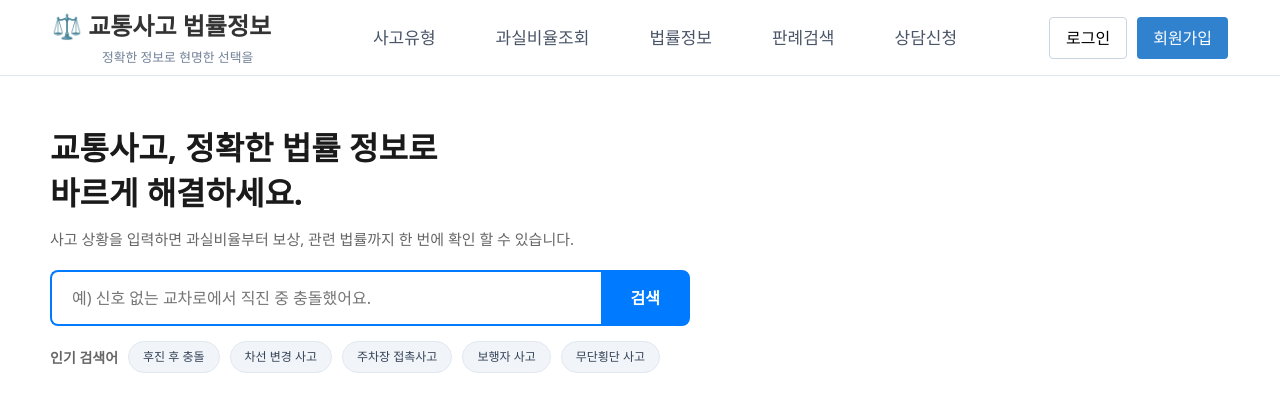
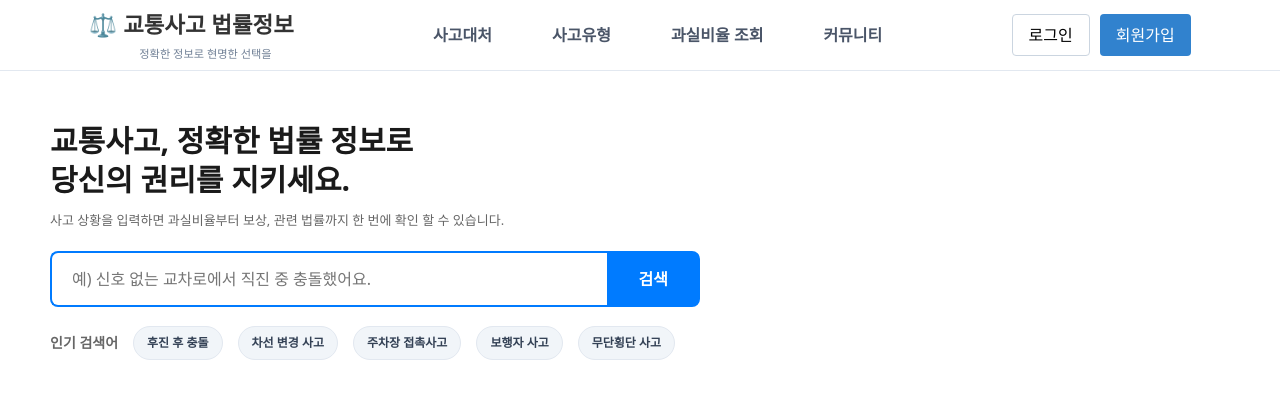
Before and after one commit to jeonseolmin/FaultFinder, a React (Vite) app in the folder faultFind_frontend/: page / in a window 1280 px wide. Shown: the top 412 px of the page. Built offline with nearby package versions, Linux system fonts and the light colour scheme.

Commit message:
fix: Heder, Nevbar 수정

```diff
--- a/faultFind_frontend/src/components/Heder/Heder.css
+++ b/faultFind_frontend/src/components/Heder/Heder.css
@@ -15,18 +15,18 @@
 
 /* 메인 타이틀 (큰 글자) */
 .main-title {
-  font-size: 32px;
+  font-size: 30px;
   font-weight: bold;
   color: #1a1a1a;
   margin-top: 0;
   margin-bottom: 12px;  /* 슬로건과의 간격 */
-  line-height: 1.4;
+  line-height: 1.3;
   text-align: left;
 }
 
 /* 슬로건 */
 .Heder-slogan {
-  font-size: 15px;
+  font-size: 13px;
   color: #666;
   margin-bottom: 20px;  /* 검색창과의 간격 */
   text-align: left;
@@ -38,7 +38,7 @@
   display: flex;
   align-items: center;
   width: 100%;
-  max-width: 640px;     /* 검색창이 너무 가로로 길어지지 않게 제한 */
+  max-width: 650px;     /* 검색창이 너무 가로로 길어지지 않게 제한 */
 }
 
 /* 입력 필드 */
@@ -54,7 +54,7 @@
 
 /* 검색 버튼 */
 .search-button {
-  padding: 14px 28px;
+  padding: 14px 30px;
   font-size: 16px;
   background-color: #007bff;
   color: #fff;
@@ -74,8 +74,8 @@
 .trending-container {
   display: flex;
   align-items: center;      /* 글자와 버튼의 높낮이를 중앙으로 맞춤 */
-  gap: 10px;                /* 인기 검색어 글자와 버튼 사이의 간격 */
-  margin-top: 15px;         /* 검색창과의 위쪽 간격 */
+  gap: 15px;                /* 인기 검색어 글자와 버튼 사이의 간격 */
+  margin-top: 19px;         /* 검색창과의 위쪽 간격 */
 }
 
 .trending-label {
@@ -88,8 +88,9 @@
   background-color: #f1f5f9; /* 연한 회색 배경 */
   border: 1px solid #e2e8f0;
   border-radius: 20px;       /* 둥근 알약 모양 버튼 */
-  padding: 6px 14px;
+  padding: 7px 13px;
   font-size: 12px;
+  font-weight: 600;
   color: #334155;
   cursor: pointer;
   transition: background-color 0.2s;
--- a/faultFind_frontend/src/components/Heder/Heder.jsx
+++ b/faultFind_frontend/src/components/Heder/Heder.jsx
@@ -24,7 +24,7 @@ function Heder() {
       {/* 메인 콘텐츠 영역 (왼쪽 정렬) */}
       <main className="main-content">
         <h1 className="main-title">
-          교통사고, 정확한 법률 정보로 <br /> 바르게 해결하세요.
+          교통사고, 정확한 법률 정보로 <br /> 당신의 권리를 지키세요.
         </h1>
         <span className="Heder-slogan">
           사고 상황을 입력하면 과실비율부터 보상, 관련 법률까지 한 번에 확인 할
--- a/faultFind_frontend/src/components/Navbar/Navbar.css
+++ b/faultFind_frontend/src/components/Navbar/Navbar.css
@@ -17,7 +17,7 @@
 }
 
 .navbar-logo a {
-  font-size: 1.5rem;
+  font-size: 1.4rem;
   font-weight: bold;
   text-decoration: none;
   color: #333;
@@ -26,7 +26,7 @@
 }
 
 .navbar-slogan {
-  font-size: 0.8rem;
+  font-size: 0.7rem;
   color: #718096;
   font-weight: 500;
   padding-left: 50px;
@@ -48,8 +48,8 @@
   justify-content: center;
   align-items: center;
   color: #4a5568;
-  font-weight: 500;
-  font-size: 17px;
+  font-weight: 600;
+  font-size: 16px;
   transition: color 0.2s;
 }
 
--- a/faultFind_frontend/src/components/Navbar/index.jsx
+++ b/faultFind_frontend/src/components/Navbar/index.jsx
@@ -14,11 +14,10 @@ function Navbar() {
 
       {/* 메뉴 링크 영역 */}
       <ul className={`navbar-menu ${isMobileMenuOpen ? 'active' : ''}`}>
-        <li><a href="/accident-type">사고유형</a></li>
-        <li><a href="/fault-ratio">과실비율조회</a></li>
-        <li><a href="/legal-info">법률정보</a></li>
-        <li><a href="/precedents">판례검색</a></li>
-        <li><a href="/counseling">상담신청</a></li>
+        <li><a href="/accidentguide">사고대처</a></li>
+        <li><a href="/accidentcase">사고유형</a></li>
+        <li><a href="/faultsearch">과실비율 조회</a></li>
+        <li><a href="/community">커뮤니티</a></li>
       </ul>
 
       {/* 회원가입/로그인 버튼 영역 */}
```
